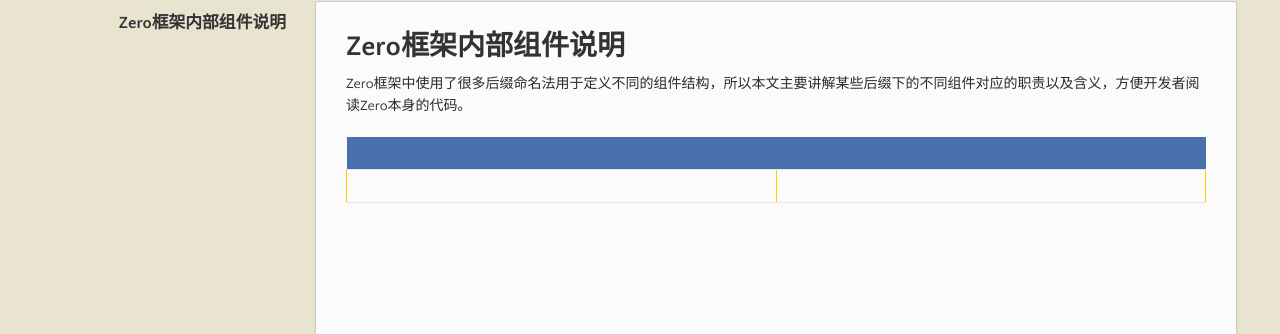
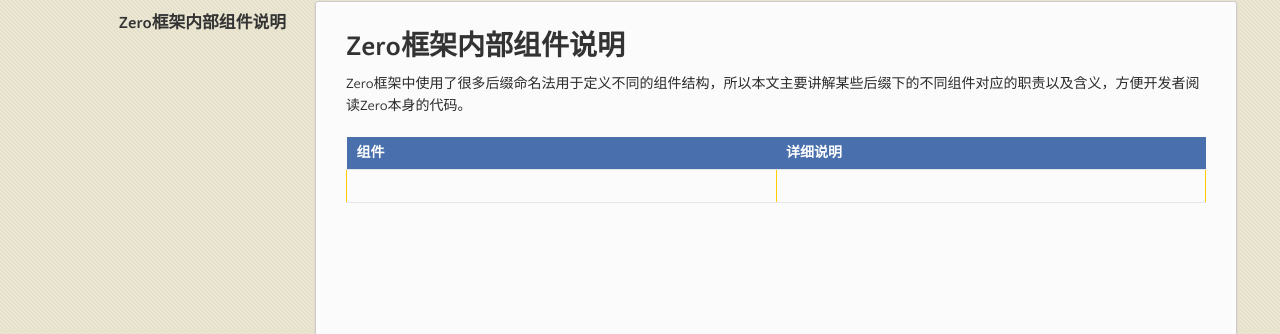
Before and after one commit to zwkjhx/ox-doc, a Jekyll site: the page built from specification/1-zerogui-fan/spc-004-zeronei-bu-zu-jian-shuo-ming.md, in a window 1280 px wide. Shown: the part 189-523 px from the top of the page. Built offline with Jekyll 4.4.1, drawn with Linux system fonts in a browser that asks for light colours; our own code applies the rules of GitHub Pages for plain Markdown files.

Commit message:
Updates specification/1-zerogui-fan/spc-004-zeronei-bu-zu-jian-shuo-ming.md
Auto commit by GitBook Editor

```diff
--- a/specification/1-zerogui-fan/spc-004-zeronei-bu-zu-jian-shuo-ming.md
+++ b/specification/1-zerogui-fan/spc-004-zeronei-bu-zu-jian-shuo-ming.md
@@ -2,6 +2,6 @@
 
 Zero框架中使用了很多后缀命名法用于定义不同的组件结构，所以本文主要讲解某些后缀下的不同组件对应的职责以及含义，方便开发者阅读Zero本身的代码。
 
-|  |  |
+| 组件 | 详细说明 |
 | :--- | :--- |
 |  |  |
```
